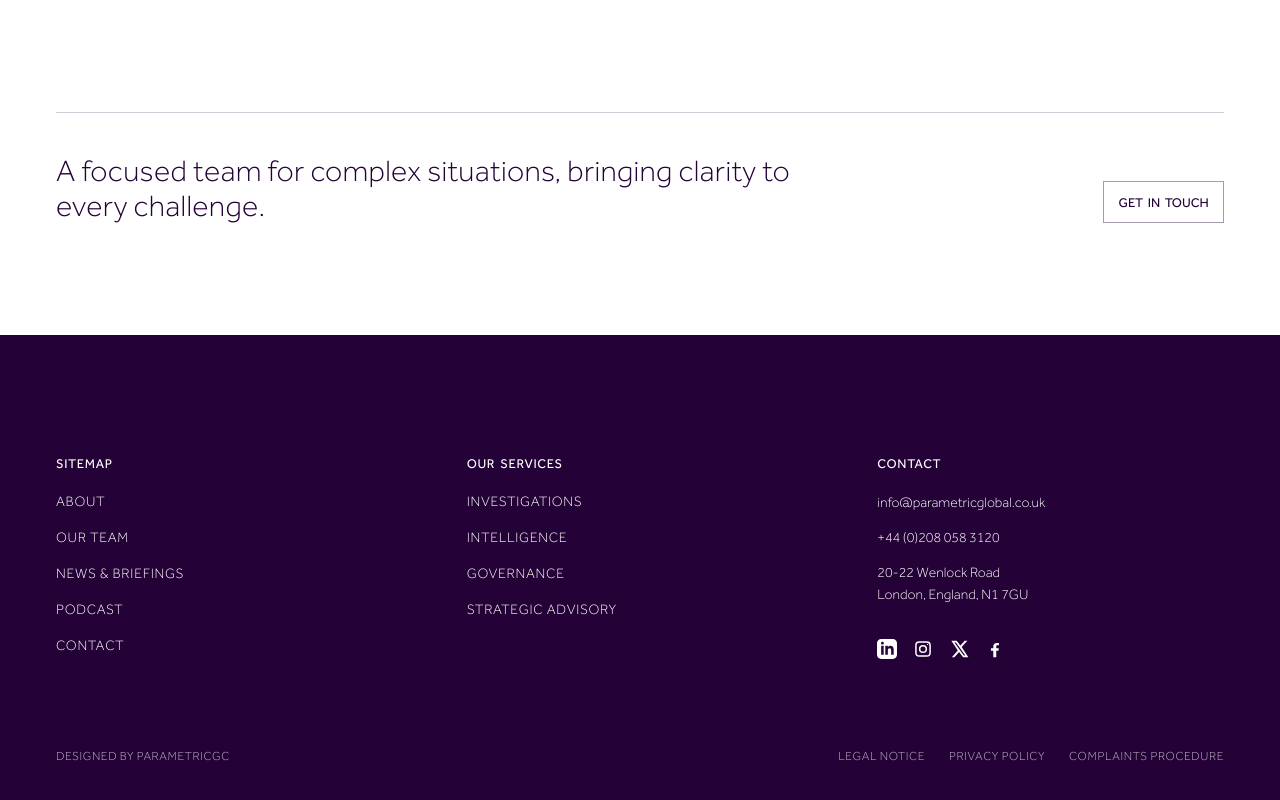
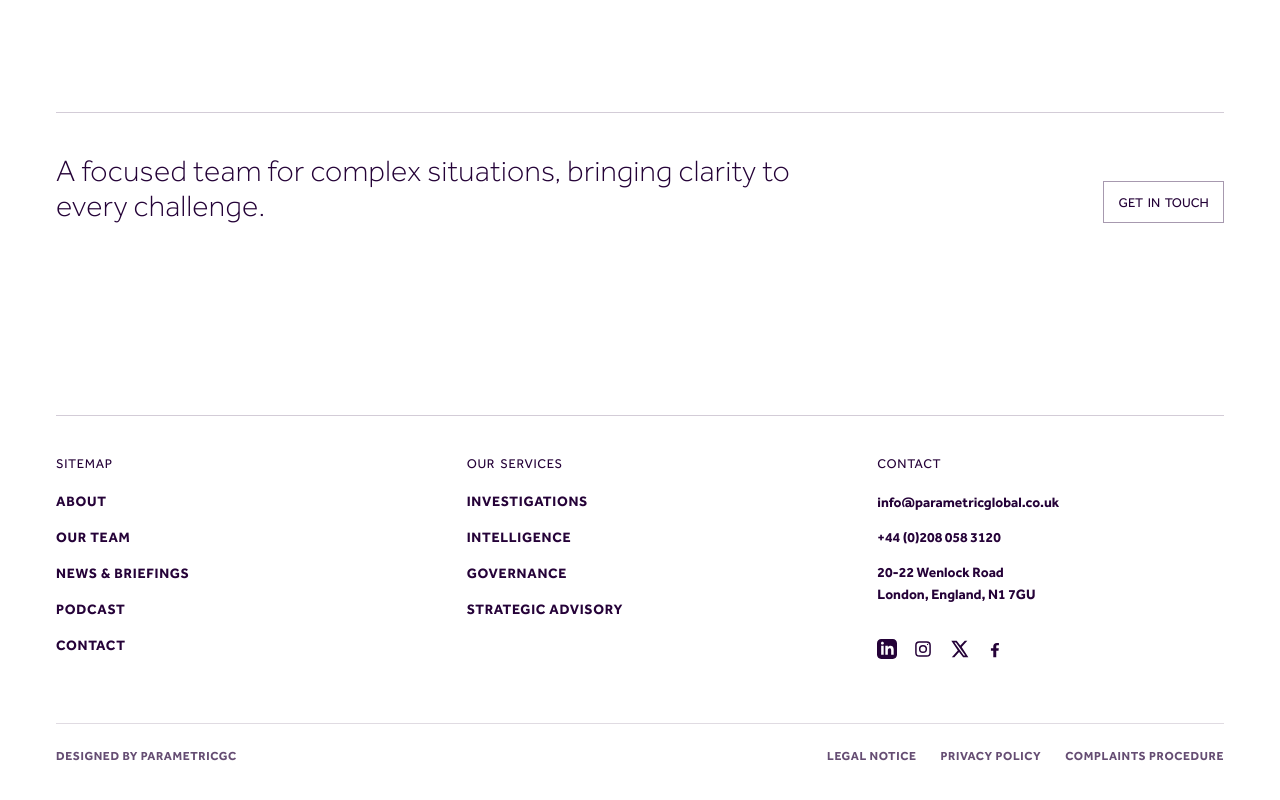
Before and after one commit to Hm2025/parametric, a Next.js app: page /people in a window 1280 px wide. Shown: the part 2413-3213 px from the top of the page. Built offline with nearby package versions, Linux system fonts and the light colour scheme.

Commit message:
Update footer styling and people card imagery

```diff
--- a/app/globals.css
+++ b/app/globals.css
@@ -7,6 +7,7 @@
   --white: #fff;
   --gold: #FF9933;
   --navy: #240237;
+  --brand-purple: #250238;
   --sand: #FFF7E6;
   --light-gray: #3E075E;
   --extra-light-gray: #fff;
@@ -56,6 +57,13 @@ body {
 
   .bg-navy { color: var(--white); }
   .bg-navy .text-navy { color: var(--white); }
+  .footer-brand-text,
+  .footer-brand-text *,
+  .footer-brand-text a,
+  .footer-brand-text p,
+  .footer-brand-text span {
+    color: #250238 !important;
+  }
 
   .small-title {
     text-transform: uppercase;
--- a/app/people/page.tsx
+++ b/app/people/page.tsx
@@ -33,7 +33,7 @@ export default function PeoplePage() {
               <AnimatedSection key={member.slug} delay={index * 0.05} className="group">
                 <Link href={`/people/${member.slug}`} className="block rounded-[1.25rem] border-[0.45rem] border-navy/20 bg-white transition-transform duration-300 hover:-translate-y-1">
                   <div className="relative aspect-[4/3] overflow-hidden rounded-[0.9rem] bg-navy/10">
-                    <Image src={member.image} alt={member.name} fill className="object-contain object-top transition duration-700 group-hover:scale-105" />
+                    <Image src={member.image} alt={member.name} fill className="h-full w-full object-cover transition duration-700 group-hover:scale-105" style={{ objectPosition: 'center 18%' }} />
                   </div>
                   <div className="flex min-h-[4.5rem] items-center justify-between gap-3 px-3 py-3 sm:px-4">
                     <div>
--- a/components/Footer.tsx
+++ b/components/Footer.tsx
@@ -3,28 +3,28 @@ import { services, legalPages } from '@/lib/data'
 
 export default function Footer() {
   return (
-    <footer className="bg-navy text-white overflow-hidden relative pt-20 pb-14 px-[var(--side-padding)]">
+    <footer className="bg-white overflow-hidden relative pt-20 pb-14 px-[var(--side-padding)]" style={{ color: '#250238' }}>
       <div className="max-w-content mx-auto border-t border-[var(--border-color)] pt-10">
         <div className="grid grid-cols-1 lg:grid-cols-3 gap-12 lg:gap-16">
           {/* Sitemap */}
           <div>
-            <h4 className="small-title text-white mb-5">Sitemap</h4>
-            <ul className="flex flex-col gap-4 text-sm uppercase tracking-wider">
-              <li><Link href="/about" className="text-white hover:text-white transition-colors">About</Link></li>
-              <li><Link href="/people" className="text-white hover:text-white transition-colors">Our Team</Link></li>
-              <li><Link href="/news" className="text-white hover:text-white transition-colors">News & Briefings</Link></li>
-              <li><Link href="/podcast" className="text-white hover:text-white transition-colors">Podcast</Link></li>
-              <li><Link href="/contact" className="text-white hover:text-white transition-colors">Contact</Link></li>
+            <h4 className="small-title footer-brand-text mb-5">Sitemap</h4>
+            <ul className="flex flex-col gap-4 text-sm uppercase tracking-wider font-semibold">
+              <li><Link href="/about" className="footer-brand-text hover:text-[#250238] transition-colors">About</Link></li>
+              <li><Link href="/people" className="footer-brand-text hover:text-[#250238] transition-colors">Our Team</Link></li>
+              <li><Link href="/news" className="footer-brand-text hover:text-[#250238] transition-colors">News & Briefings</Link></li>
+              <li><Link href="/podcast" className="footer-brand-text hover:text-[#250238] transition-colors">Podcast</Link></li>
+              <li><Link href="/contact" className="footer-brand-text hover:text-[#250238] transition-colors">Contact</Link></li>
             </ul>
           </div>
 
           {/* Services */}
           <div>
-            <h4 className="small-title text-white mb-5">Our Services</h4>
-            <ul className="flex flex-col gap-4 text-sm uppercase tracking-wider">
+            <h4 className="small-title footer-brand-text mb-5">Our Services</h4>
+            <ul className="flex flex-col gap-4 text-sm uppercase tracking-wider font-semibold">
               {services.filter((s) => !['reputation-management-and-crisis-response', 'fintech-and-digital-assets-advisory', 'civil-fraud', 'private-client-advisory'].includes(s.slug)).map((s, index) => (
                 <li key={s.slug}>
-                  <Link href={`/expertise/${s.slug}`} className="text-white hover:text-white transition-colors">{index === 0 ? 'Investigations' : index === 1 ? 'Intelligence' : index === 2 ? 'Governance' : index === 3 ? 'Strategic Advisory' : s.title}</Link>
+                  <Link href={`/expertise/${s.slug}`} className="footer-brand-text hover:text-[#250238] transition-colors">{index === 0 ? 'Investigations' : index === 1 ? 'Intelligence' : index === 2 ? 'Governance' : index === 3 ? 'Strategic Advisory' : s.title}</Link>
                 </li>
               ))}
             </ul>
@@ -32,23 +32,23 @@ export default function Footer() {
 
           {/* Contact */}
           <div>
-            <h4 className="small-title text-white mb-5">Contact</h4>
-            <div className="flex flex-col gap-3 text-sm leading-relaxed mb-8">
+            <h4 className="small-title footer-brand-text mb-5">Contact</h4>
+            <div className="flex flex-col gap-3 text-sm leading-relaxed mb-8 footer-brand-text font-semibold">
               <p>info@parametricglobal.co.uk</p>
               <p>+44 (0)208 058 3120</p>
               <p>20-22 Wenlock Road<br />London, England, N1 7GU</p>
             </div>
-            <div className="flex gap-4">
-              <a href="#" className="text-white hover:text-white transition-colors" aria-label="LinkedIn">
+            <div className="flex gap-4 footer-brand-text font-semibold">
+              <a href="#" className="footer-brand-text hover:text-[#250238] transition-colors" aria-label="LinkedIn">
                 <svg className="w-5 h-5" fill="currentColor" viewBox="0 0 24 24"><path d="M19 0h-14c-2.761 0-5 2.239-5 5v14c0 2.761 2.239 5 5 5h14c2.762 0 5-2.239 5-5v-14c0-2.761-2.238-5-5-5zm-11 19h-3v-11h3v11zm-1.5-12.268c-.966 0-1.75-.79-1.75-1.764s.784-1.764 1.75-1.764 1.75.79 1.75 1.764-.783 1.764-1.75 1.764zm13.5 12.268h-3v-5.604c0-3.368-4-3.113-4 0v5.604h-3v-11h3v1.765c1.396-2.586 7-2.777 7 2.476v6.759z"/></svg>
               </a>
-              <a href="#" className="text-white transition-colors hover:text-white" aria-label="Instagram">
+              <a href="#" className="footer-brand-text transition-colors hover:text-[#250238]" aria-label="Instagram">
                 <svg className="h-5 w-5" fill="none" stroke="currentColor" strokeWidth="1.8" viewBox="0 0 24 24"><rect width="17" height="17" x="3.5" y="3.5" rx="4" /><circle cx="12" cy="12" r="4" /><circle cx="17.5" cy="6.5" r=".7" fill="currentColor" stroke="none" /></svg>
               </a>
-              <a href="#" className="text-white transition-colors hover:text-white" aria-label="X">
+              <a href="#" className="footer-brand-text transition-colors hover:text-[#250238]" aria-label="X">
                 <svg className="h-5 w-5" fill="currentColor" viewBox="0 0 24 24"><path d="M18.9 2H22l-6.77 7.74L23.2 22h-6.24l-4.89-6.4L6.47 22H3.36l7.24-8.28L2.8 2h6.4l4.42 5.84L18.9 2Zm-1.1 17.82h1.73L8.28 4.07H6.43L17.8 19.82Z" /></svg>
               </a>
-              <a href="#" className="text-white transition-colors hover:text-white" aria-label="Facebook">
+              <a href="#" className="footer-brand-text transition-colors hover:text-[#250238]" aria-label="Facebook">
                 <svg className="h-5 w-5" fill="currentColor" viewBox="0 0 24 24"><path d="M13.5 22v-8h2.7l.4-3h-3.1V9.08c0-.87.24-1.46 1.5-1.46h1.7V4.94c-.3-.04-1.33-.14-2.53-.14-2.5 0-4.22 1.53-4.22 4.34V11H7.1v3h2.85v8h3.55Z" /></svg>
               </a>
             </div>
@@ -56,11 +56,11 @@ export default function Footer() {
         </div>
 
         {/* Bottom row */}
-        <div className="mt-16 pt-6 border-t border-[var(--border-color)] flex flex-col lg:flex-row justify-between items-start lg:items-center gap-4 text-xs uppercase tracking-wider opacity-70">
+        <div className="mt-16 pt-6 border-t border-[var(--border-color)] flex flex-col lg:flex-row justify-between items-start lg:items-center gap-4 text-xs uppercase tracking-wider opacity-70 footer-brand-text font-semibold">
           <p>Designed by ParametricGC</p>
           <div className="flex flex-wrap gap-6">
               {legalPages.map((p) => (
-                <span key={p.slug} className="text-white">{p.title}</span>
+                <span key={p.slug} className="footer-brand-text">{p.title}</span>
               ))}
           </div>
         </div>
--- a/lib/people.ts
+++ b/lib/people.ts
@@ -8,7 +8,7 @@ export interface Person {
 }
 
 export const people: Person[] = [
-  { slug: 'lloydette-bai-marrow', name: 'Lloydette Bai-Marrow', title: 'Managing Partner', image: '/images/people/Lloydette-Bai-Marrow.webp', description: 'Lloydette founded ParametricGC to address a gap she identified through years of practice in corporate investigations and compliance advisory.', biography: 'Lloydette founded ParametricGC to address a gap she identified through years of practice in corporate investigations and compliance advisory: the need for a firm that could deliver genuinely independent investigative and advisory work with the commercial awareness and procedural rigor that complex, sensitive engagements demand. Her career has spanned corporate investigations across multiple sectors and jurisdictions, compliance program design for regulated institutions, and strategic advisory to boards and leadership teams navigating reputational and regulatory crises. She leads the firm\'s most complex mandates personally, and her direct involvement from instruction through to deliverable is central to the standard ParametricGC has built its reputation on.' },
+  { slug: 'lloydette-bai-marrow', name: 'Lloydette Bai-Marrow', title: 'Managing Partner', image: '/ceo.jpeg', description: 'Lloydette founded ParametricGC to address a gap she identified through years of practice in corporate investigations and compliance advisory.', biography: 'Lloydette founded ParametricGC to address a gap she identified through years of practice in corporate investigations and compliance advisory: the need for a firm that could deliver genuinely independent investigative and advisory work with the commercial awareness and procedural rigor that complex, sensitive engagements demand. Her career has spanned corporate investigations across multiple sectors and jurisdictions, compliance program design for regulated institutions, and strategic advisory to boards and leadership teams navigating reputational and regulatory crises. She leads the firm\'s most complex mandates personally, and her direct involvement from instruction through to deliverable is central to the standard ParametricGC has built its reputation on.' },
   { slug: 'cecilia-garcia-podoley', name: 'Cecilia Garcia Podoley', title: 'Associate Consultant', image: '/images/people/Cecilia-Garcia-Podoley.webp', description: 'International and multilingual lawyer, Ethics & Compliance Expert, and Certified Fraud Examiner with public and private sector experience.', biography: 'Cecilia Garcia Podoley is an international and multilingual lawyer, Ethics & Compliance Expert, and Certified Fraud Examiner (CFE) with extensive experience across the public and private sectors. She specialises in internal investigations, data protection, risk assessments, strategy, training, AI governance and the ethics of new technologies. She is currently a board member of Ethics & Compliance Switzerland (ECS) and an advisor to several NGOs.' },
   { slug: 'roberto-di-cillo', name: 'Roberto di Cillo', title: 'Associate Consultant', image: '/images/people/Roberto-di-Cillo.webp', description: 'Roberto N. P. di Cillo is a Brazilian lawyer with broad experience in leading and conducting investigations.', biography: 'Roberto N. P. di Cillo is a Brazilian lawyer with broad experience in leading and conducting investigations. He has both in-house and private practice experience gained in the US and Brazil. Roberto is a lecturer, researcher and writer, and an active member of the Brazilian Bar Association\'s São Paulo Section where he is second chair of the Governance and Integrity Permanent Committee.' },
   { slug: 'andrew-clarke', name: 'Andrew Clarke', title: 'Associate Consultant', image: '/images/people/Andrew-Clarke.webp', description: 'Andrew has extensive investigative experience in combating serious crime, including fraud, corruption and money laundering.', biography: 'Andrew has extensive investigative experience in combating serious crime, including fraud, corruption and money laundering. He was a former police detective, and also worked as a Global Lead for financial crime at the foremost international compliance training provider. Andrew has worked on global projects with the United Nations, World Bank and IMF. He specialises in creating and delivering investigation and compliance training courses, and provides business compliance support.' },
```
Also changed, not shown: public/ceo.jpeg (added).
